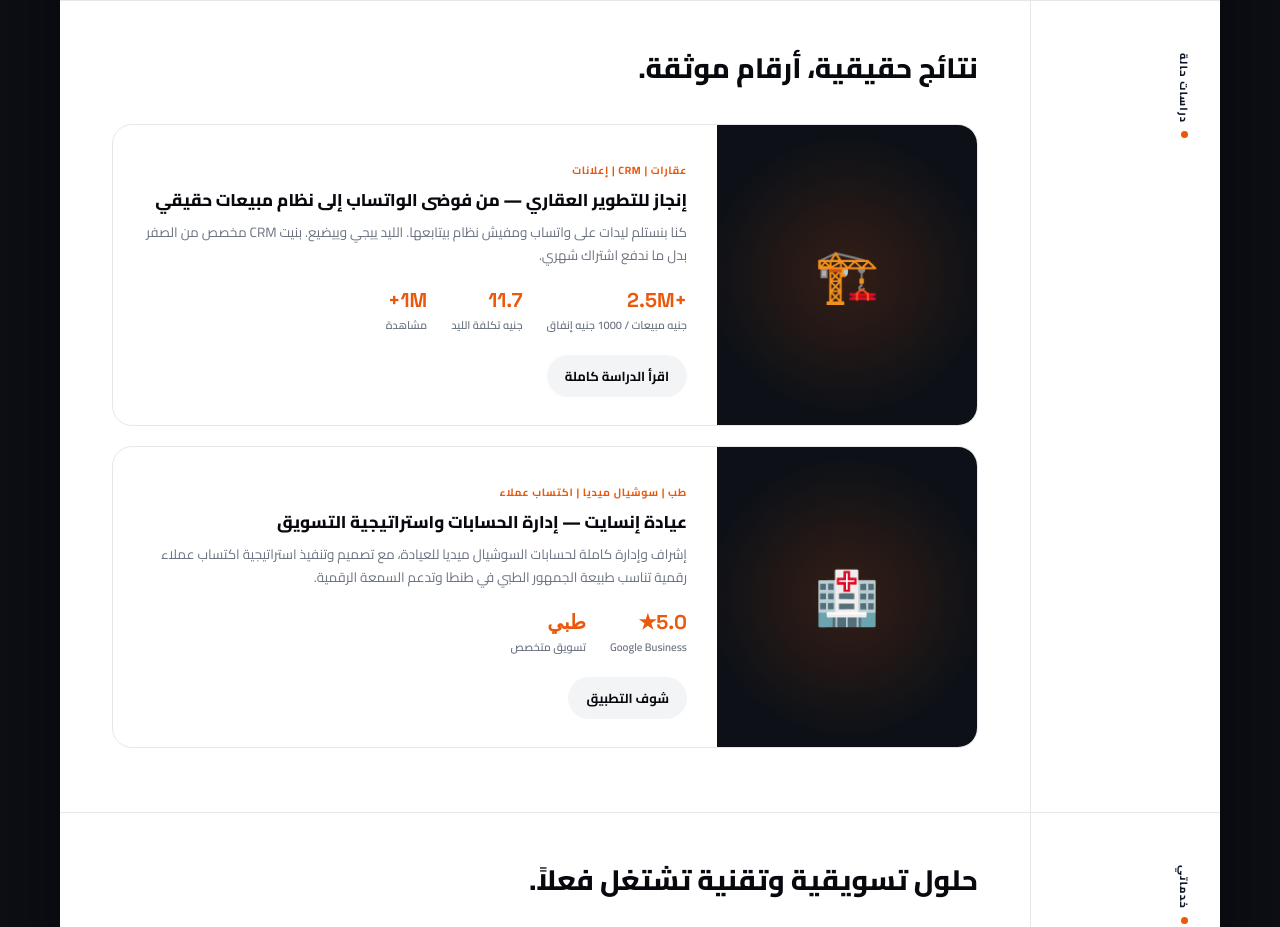
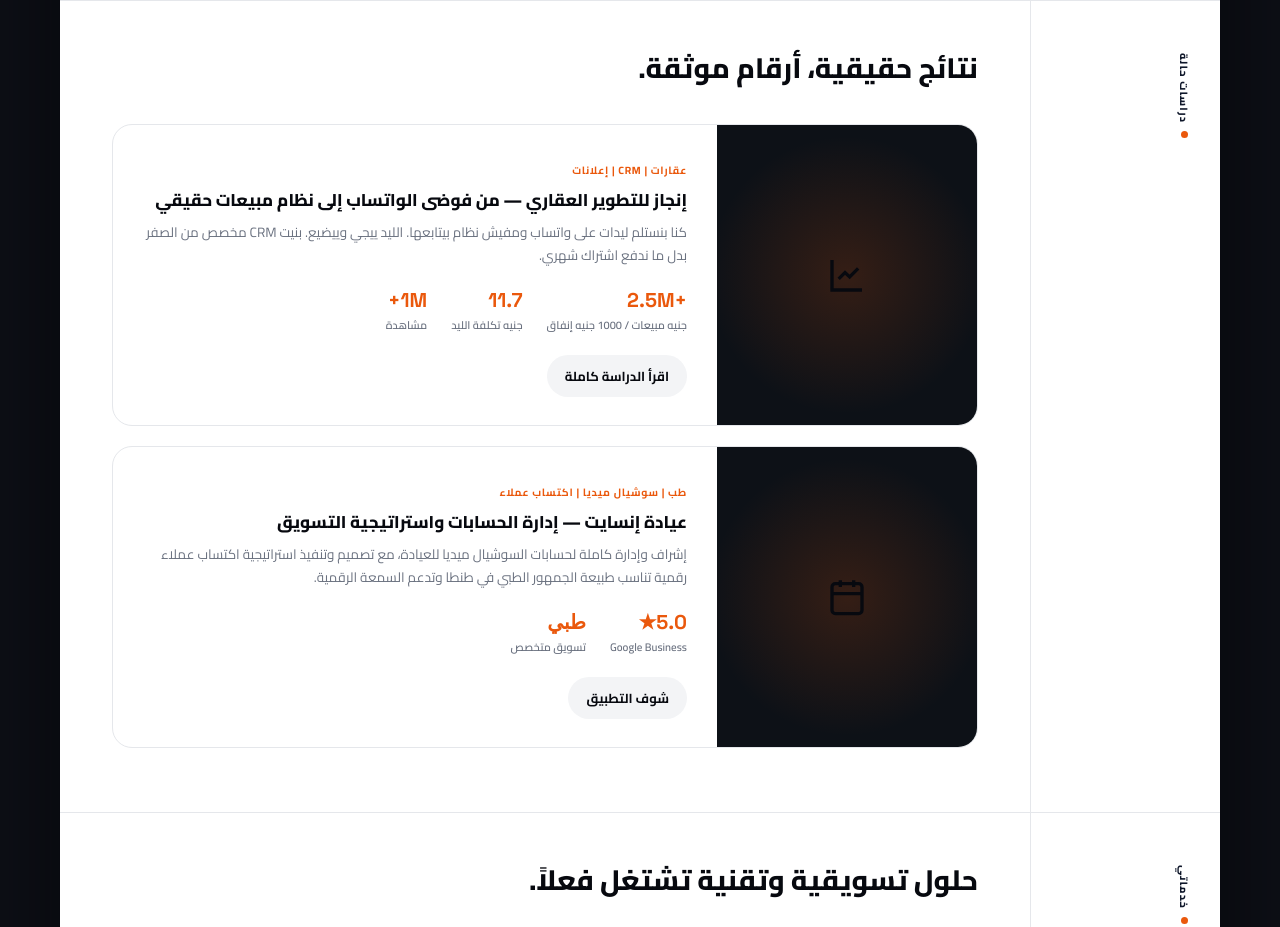
Before and after one commit to Amr-Waled/Amr-Waled.github.io, a plain HTML site: page index.html in a window 1280 px wide. Shown: the part 2163-3090 px from the top of the page. Drawn offline with nearby package versions, Linux system fonts and the light colour scheme.

Commit message:
fix: replace remaining placeholder emojis with SVG icons

```diff
--- a/index.html
+++ b/index.html
@@ -1219,7 +1219,7 @@
                 <!-- Case 1 -->
                 <div class="case-card">
                     <div class="case-visual">
-                        <span class="case-emoji">🏗️</span>
+                        <span class="case-emoji" style="display:flex;align-items:center;justify-content:center;"><svg width="40" height="40" viewBox="0 0 24 24" fill="none" stroke="currentColor" stroke-width="2"><path d="M3 3v18h18"/><path d="M18.7 8l-5.1 5.2-2.8-2.7L7 14.3"/></svg></span>
                     </div>
                     <div class="case-body">
                         <span class="case-tag" data-ar="عقارات | CRM | إعلانات" data-en="Real Estate | CRM | Ads">عقارات | CRM | إعلانات</span>
@@ -1246,7 +1246,7 @@
                 <!-- Case 2 -->
                 <div class="case-card">
                     <div class="case-visual">
-                        <span class="case-emoji">🏥</span>
+                        <span class="case-emoji" style="display:flex;align-items:center;justify-content:center;"><svg width="40" height="40" viewBox="0 0 24 24" fill="none" stroke="currentColor" stroke-width="2"><rect x="3" y="4" width="18" height="18" rx="2" ry="2"/><line x1="16" y1="2" x2="16" y2="6"/><line x1="8" y1="2" x2="8" y2="6"/><line x1="3" y1="10" x2="21" y2="10"/></svg></span>
                     </div>
                     <div class="case-body">
                         <span class="case-tag" data-ar="طب | سوشيال ميديا | اكتساب عملاء" data-en="Medical | Social Media | Acquisition">طب | سوشيال ميديا | اكتساب عملاء</span>
@@ -1449,7 +1449,7 @@
 
                 <a href="https://insight-clinic-app.vercel.app" target="_blank" class="blog-card">
                     <div class="blog-thumb" style="background:linear-gradient(135deg,#0f172a,#1e3a5f);">
-                        <div class="blog-thumb-placeholder" style="color:#3b82f6;">🏥</div>
+                        <div class="blog-thumb-placeholder" style="color:#3b82f6;"><svg width="40" height="40" viewBox="0 0 24 24" fill="none" stroke="currentColor" stroke-width="2"><rect x="3" y="4" width="18" height="18" rx="2" ry="2"/><line x1="16" y1="2" x2="16" y2="6"/><line x1="8" y1="2" x2="8" y2="6"/><line x1="3" y1="10" x2="21" y2="10"/></svg></div>
                     </div>
                     <div class="blog-meta">
                         <p class="blog-date">2025</p>
```
